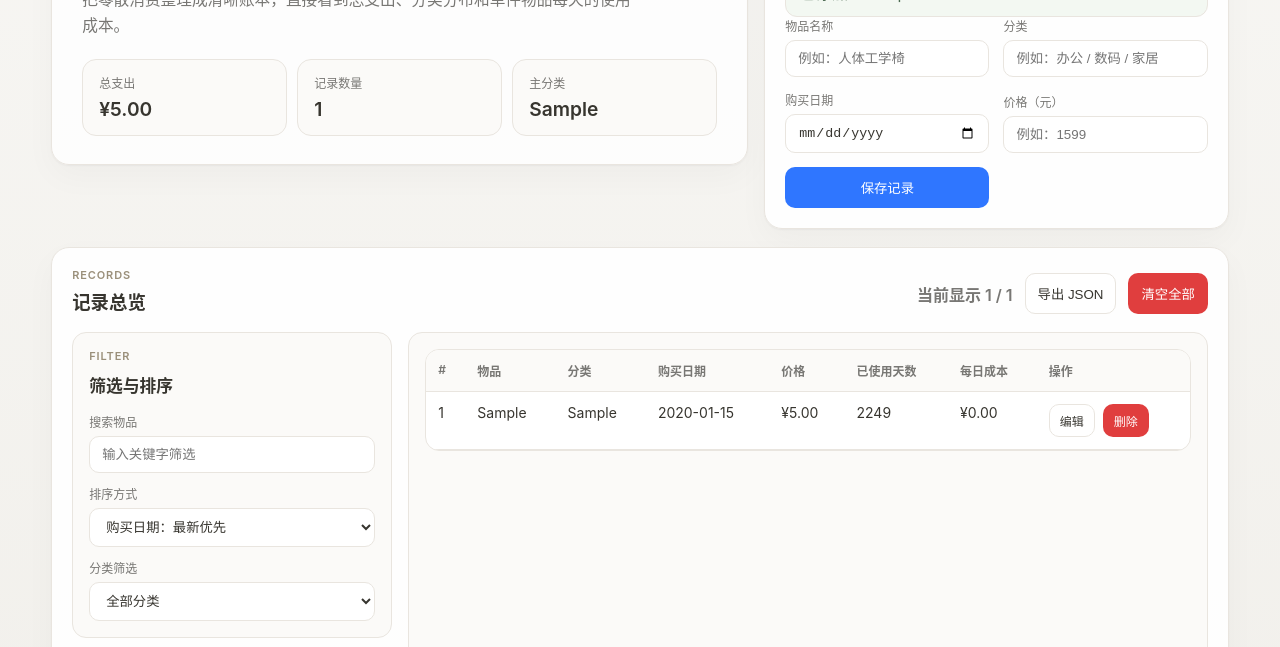
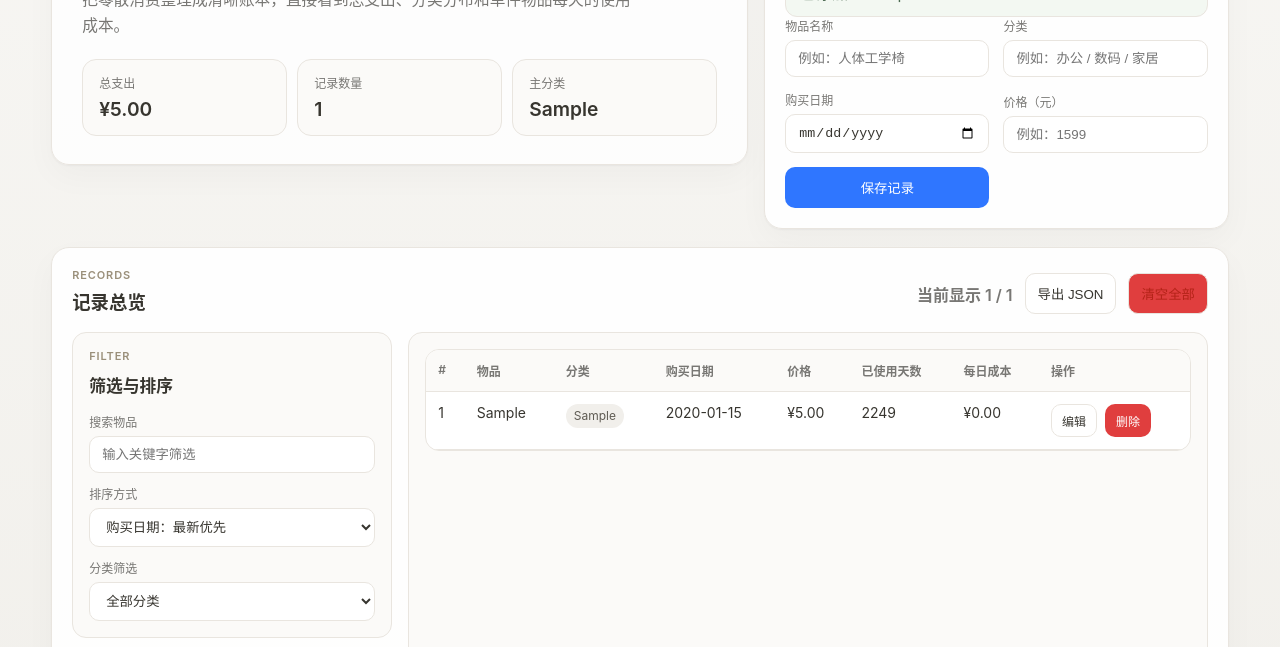
Before and after one commit to imkenhsu/little-tools, a plain HTML site: page index.html in a window 1280 px wide. Both pictures are taken after typing "Sample", "Sample", "2020-01-15", "5" into the empty fields and a click on the button "保存记录". Shown: the part 146-793 px from the top of the page. Drawn offline with nearby package versions, Linux system fonts and the light colour scheme.

Commit message:
Refine Notion-inspired table styling

```diff
--- a/app.js
+++ b/app.js
@@ -345,8 +345,8 @@ createApp({
           </div>
           <div class="head-actions">
             <span class="total">当前显示 {{ visibleCount }} / {{ totalCount }}</span>
-            <button class="btn ghost" type="button" @click="handleExport">导出 JSON</button>
-            <button class="btn danger" type="button" @click="clearAll">清空全部</button>
+            <button class="btn ghost toolbar-btn" type="button" @click="handleExport">导出 JSON</button>
+            <button class="btn danger toolbar-btn" type="button" @click="clearAll">清空全部</button>
           </div>
         </div>
 
@@ -455,7 +455,7 @@ createApp({
                         type="text"
                         placeholder="分类"
                       />
-                      <span v-else>{{ row.category }}</span>
+                      <span v-else class="tag">{{ row.category }}</span>
                     </td>
                     <td>
                       <input
--- a/styles.css
+++ b/styles.css
@@ -204,6 +204,15 @@ textarea:focus {
   color: var(--text);
 }
 .btn.sm { padding: 7px 10px; font-size: 12px; }
+.toolbar-btn {
+  background: #ffffff;
+  color: var(--text);
+  border-color: var(--border);
+  font-weight: 500;
+}
+.toolbar-btn.btn.danger {
+  color: #b42318;
+}
 .submit-btn,
 .import-btn { width: 100%; }
 
@@ -310,7 +319,6 @@ th, td {
   text-align: left;
   padding: 12px;
   border-bottom: 1px solid var(--border);
-  white-space: nowrap;
   vertical-align: top;
   font-size: 14px;
 }
@@ -324,6 +332,18 @@ thead th {
 
 tbody tr:hover {
   background: var(--hover);
+}
+
+.tag {
+  display: inline-flex;
+  align-items: center;
+  min-height: 24px;
+  padding: 0 8px;
+  border-radius: 999px;
+  background: #f1efeb;
+  color: #5f5b53;
+  font-size: 12px;
+  line-height: 24px;
 }
 
 .row-actions {
```
